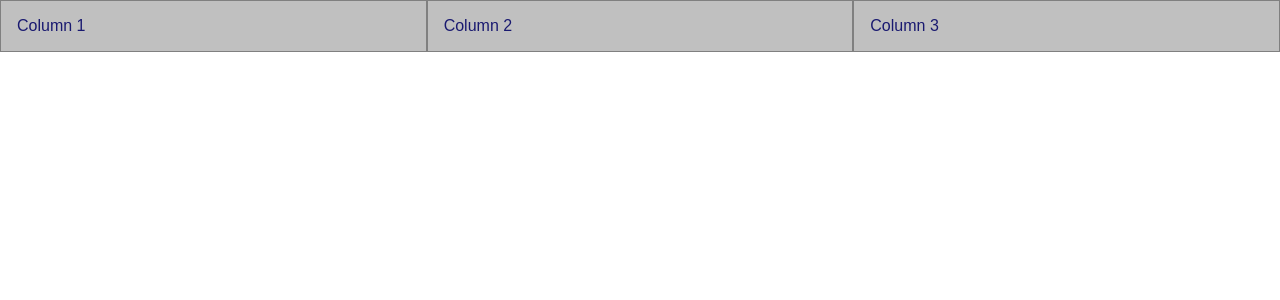
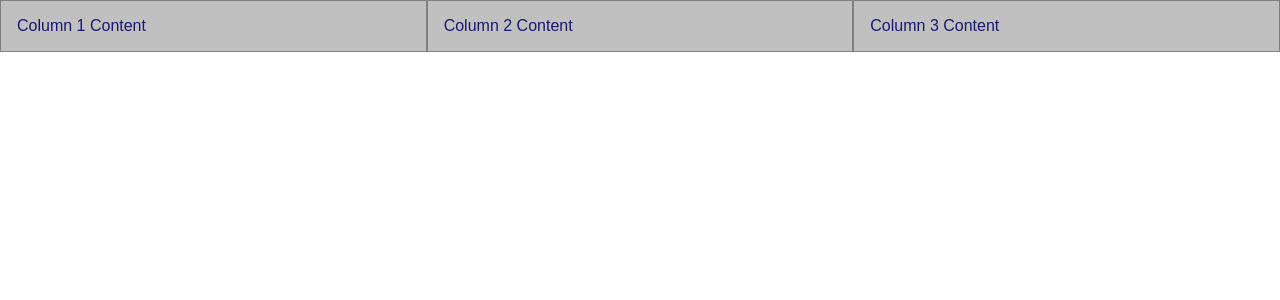
Before and after one commit to TroyHisted/outlook, a React app: page / in a window 1280 px wide. Shown: the top 300 px of the page. Built offline with nearby package versions, Linux system fonts and the light colour scheme; the HTML template or start-up script is replaced by a standard one.

Commit message:
testing automated build

```diff
--- a/src/index.tsx
+++ b/src/index.tsx
@@ -8,17 +8,17 @@ function App() {
 		<div className="pure-g">
 			<div className="pure-u-1-3">
 				<div className='box'>
-					Column 1
+					Column 1 Content
 				</div>
 			</div>
 			<div className="pure-u-1-3">
 				<div className='box'>
-					Column 2
+					Column 2 Content
 				</div>
 			</div>
 			<div className="pure-u-1-3">
 				<div className='box'>
-					Column 3
+					Column 3 Content
 				</div>
 			</div>
 		</div>
```
